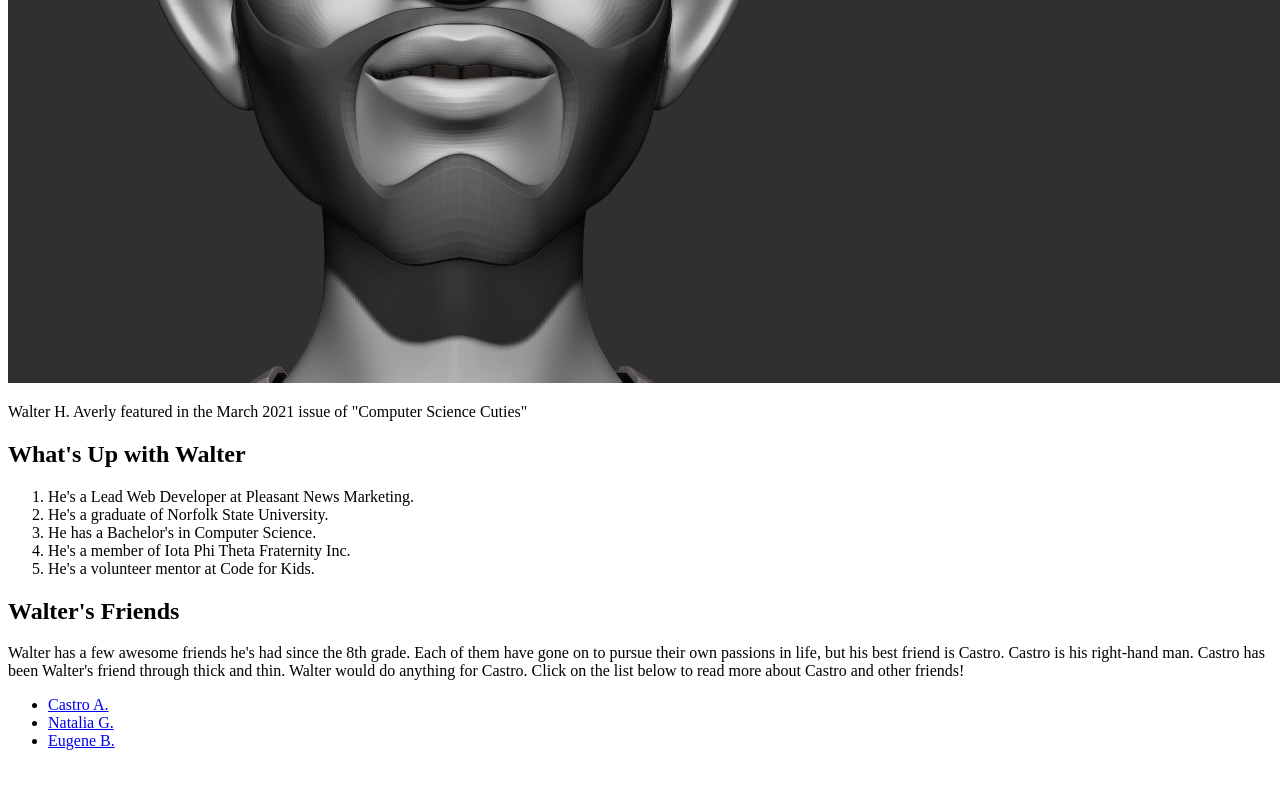
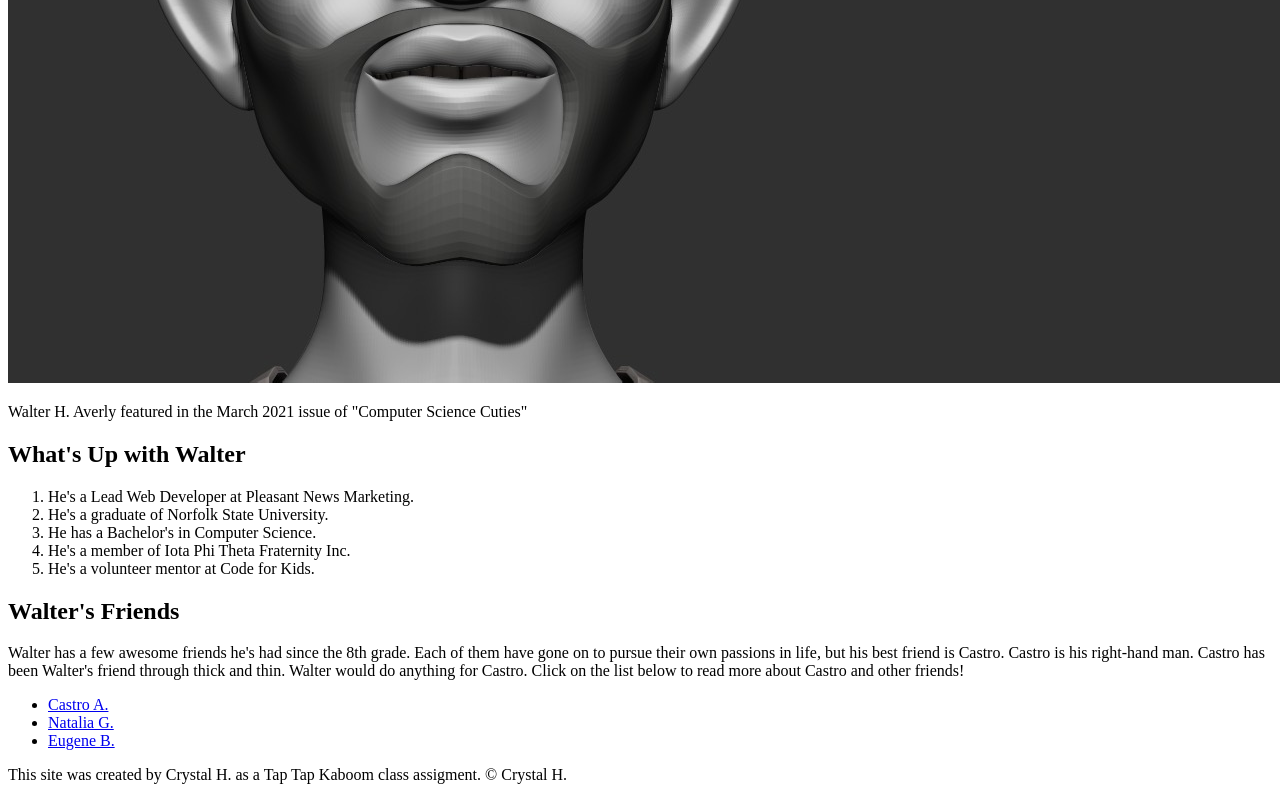
Before and after one commit to misscharrison15/cartoon-hero, a plain HTML site: page index.html in a window 1280 px wide. Shown: the part 1035-1835 px from the top of the page. Before the commit the page ends 1801 px from the top, so only its background shows below. Drawn offline with Linux system fonts and the light colour scheme.

Commit message:
added favicon and footer

```diff
--- a/index.html
+++ b/index.html
@@ -2,6 +2,7 @@
  <html>
  <head>
  	<title>Walter H. Averly</title>
+ 	<link rel="icon" href="img/walter-avatar_edited.jpg">
  </head>
  <body>
 <!-- Header Elements -->
@@ -38,5 +39,10 @@
 
 	</main>
 
+<!-- Footer Elements -->
+<footer>
+	<p>This site was created by Crystal H. as a Tap Tap Kaboom class assigment. &copy; Crystal H.</p>
+</footer>
+
  </body>
  </html>
```
